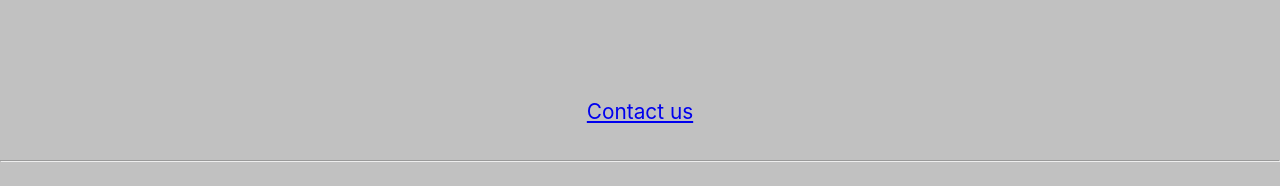
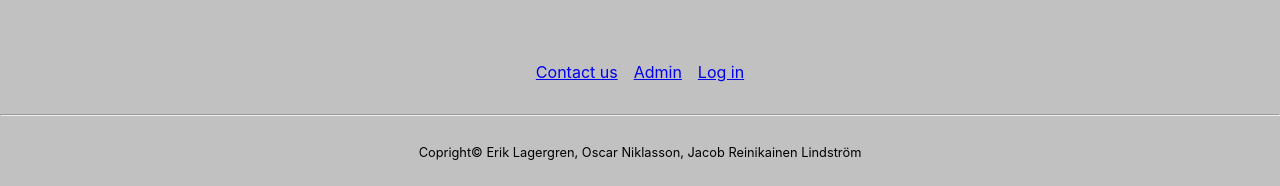
Before and after one commit to ErikLager/Agilt2.0, a React (Create React App) app in the folder cool-fashion-database/client/: page / in a window 1280 px wide. Shown: the part 2465-2651 px from the top of the page. Built offline with nearby package versions, Linux system fonts and the light colour scheme; a web font is replaced by a local one.

Commit message:
Added links to admin and login page in footer

```diff
--- a/cool-fashion-database/client/src/views/Footer.jsx
+++ b/cool-fashion-database/client/src/views/Footer.jsx
@@ -6,9 +6,11 @@ const Footer = () => {
         <>
             <footer>
                 <div>
-                    <p>
+                    <div style={{border: 'none', marginBottom: '2rem'}}>
                         <Link to='/contact'>Contact us</Link>
-                    </p>
+                        <Link to='/admin' style={{marginLeft: '1rem'}}>Admin</Link>
+                        <Link to='/login' style={{marginLeft: '1rem'}}>Log in</Link>
+                    </div>
                     <hr />
                     <p className="xs">
                         Copright© Erik Lagergren, Oscar Niklasson, Jacob Reinikainen Lindström
```
